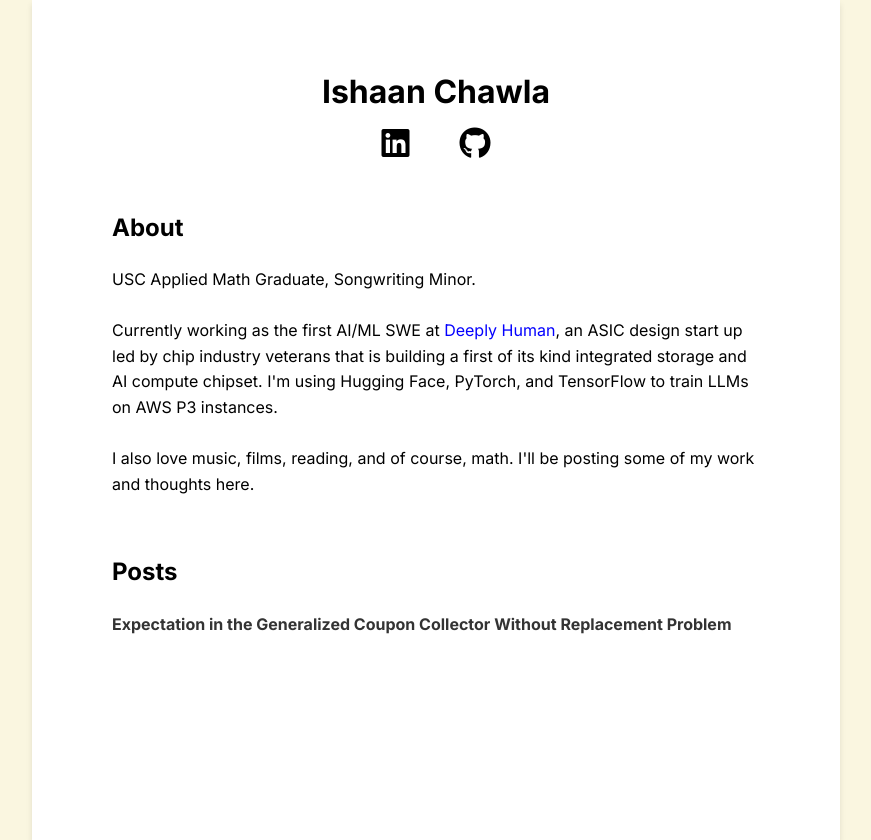
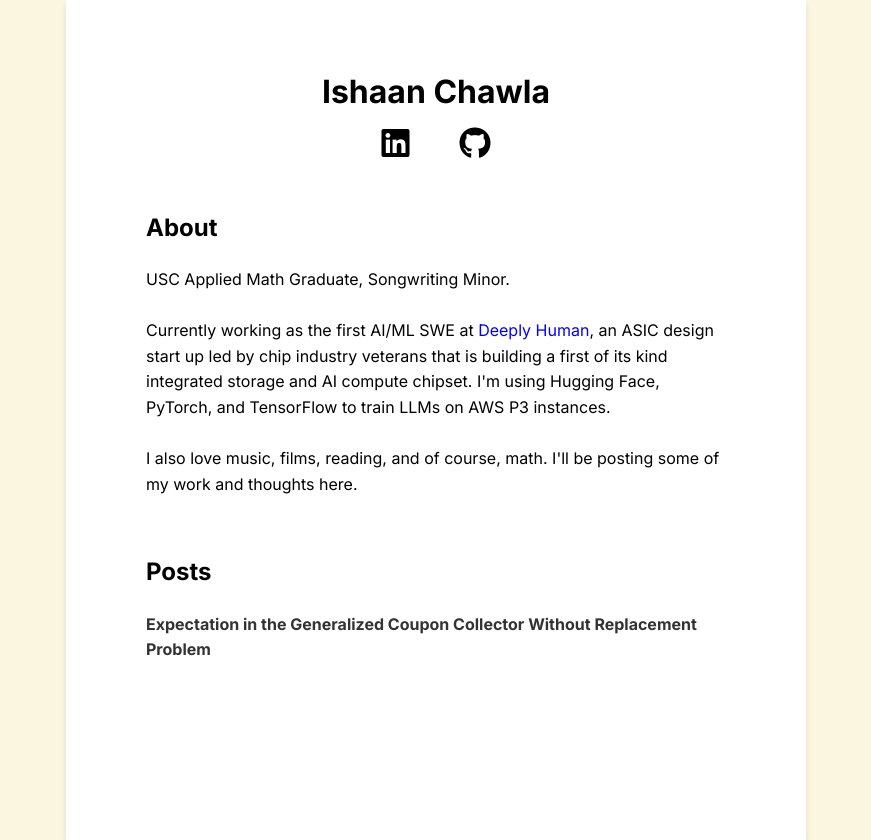
Before and after one commit to ishaansworld/ishaanChawla, a Flask app: page / in a window 1280 px wide. Shown: the whole page, without its empty margins (204-1075 px from the left). Run offline with Flask 3, Linux system fonts and the light colour scheme.

Commit message:
width set to 700px instead of 60%

```diff
--- a/static/css/main.css
+++ b/static/css/main.css
@@ -10,7 +10,7 @@ body {
 
 /* Center the content in a white bar */
 .container {
-    width: 60%;
+    width: 700px;
     max-width: 100%;
     margin: 0 auto;
     background-color: white;
```
